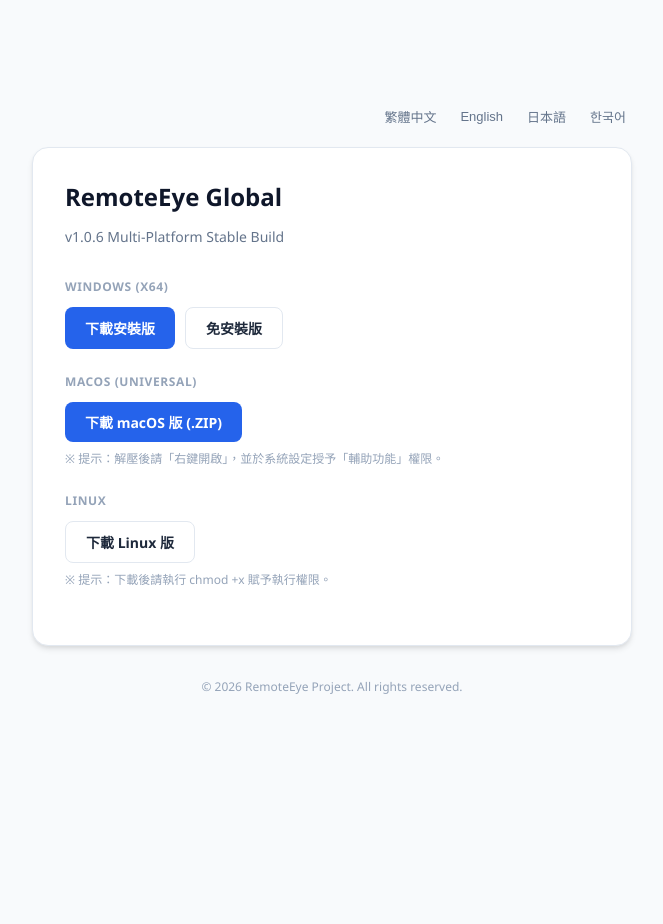
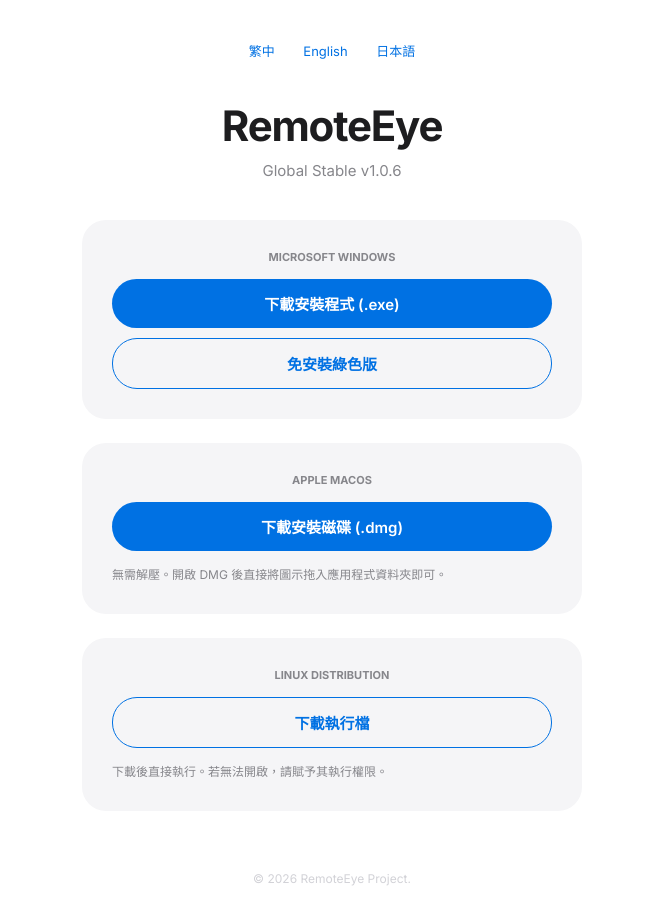
Before and after one commit to acmno123/RemoteEye, a plain HTML site: page index.html in a window 1280 px wide. Shown: the whole page, without its empty margins (308-971 px from the left). Before the commit the page ends 800 px from the top, so only its background shows below. Drawn offline with Linux system fonts and the light colour scheme.

Commit message:
Update macos and linux

```diff
--- a/index.html
+++ b/index.html
@@ -4,150 +4,115 @@
     <meta charset="UTF-8">
     <meta name="viewport" content="width=device-width, initial-scale=1.0">
     <title>RemoteEye Global - Official Distribution</title>
+    <link href="https://fonts.googleapis.com/css2?family=Inter:wght@400;600;700&display=swap" rel="stylesheet">
     <style>
-        /* 現代專業配色：深邃藍黑、極簡白、平順灰 */
         :root {
-            --primary: #2563eb;
-            --primary-hover: #1d4ed8;
-            --bg: #f8fafc;
-            --text: #1e293b;
-            --card-bg: #ffffff;
-            --border: #e2e8f0;
+            --primary: #0071e3;
+            --text: #1d1d1f;
+            --bg: #ffffff;
+            --card-bg: #f5f5f7;
+            --sub-text: #86868b;
         }
 
         body {
-            background-color: var(--bg);
-            color: var(--text);
-            font-family: 'Segoe UI', system-ui, -apple-system, sans-serif;
-            margin: 0; padding: 0;
-            display: flex; justify-content: center; align-items: center; min-height: 100vh;
+            font-family: 'Inter', -apple-system, sans-serif;
+            background: var(--bg); color: var(--text);
+            margin: 0; display: flex; justify-content: center; align-items: center; min-height: 100vh;
+            -webkit-font-smoothing: antialiased;
         }
 
-        .container {
-            width: 100%; max-width: 600px; padding: 40px 20px;
+        .container { width: 100%; max-width: 500px; padding: 40px 20px; text-align: center; }
+
+        .lang-nav { margin-bottom: 40px; }
+        .lang-link {
+            color: var(--primary); cursor: pointer; text-decoration: none;
+            font-size: 13px; margin: 0 12px; font-weight: 500;
         }
 
-        .card {
-            background: var(--card-bg);
-            border: 1px solid var(--border);
-            border-radius: 16px;
-            padding: 32px;
-            box-shadow: 0 4px 6px -1px rgba(0, 0, 0, 0.1), 0 2px 4px -1px rgba(0, 0, 0, 0.06);
+        h1 { font-size: 42px; font-weight: 700; letter-spacing: -1.2px; margin: 0; }
+        .version { color: var(--sub-text); font-size: 15px; margin: 10px 0 40px 0; }
+
+        .platform-card {
+            background: var(--card-bg); border-radius: 24px; padding: 30px; margin-bottom: 24px;
+            transition: transform 0.2s;
         }
+        .platform-card:hover { transform: scale(1.02); }
 
-        /* 語言切換選單 */
-        .lang-nav {
-            display: flex; justify-content: flex-end; gap: 12px; margin-bottom: 20px;
+        .tag { font-size: 11px; font-weight: 700; color: var(--sub-text); text-transform: uppercase; margin-bottom: 15px; display: block; }
+
+        .btn {
+            display: block; padding: 14px 20px; background: var(--primary); color: white;
+            text-decoration: none; border-radius: 25px; font-size: 15px; font-weight: 600;
+            transition: opacity 0.2s;
         }
-        .lang-btn {
-            background: none; border: none; color: #64748b;
-            cursor: pointer; font-size: 13px; font-weight: 500;
-        }
-        .lang-btn:hover { color: var(--primary); }
+        .btn:hover { opacity: 0.8; }
+        .btn-outline { background: transparent; border: 1.5px solid var(--primary); color: var(--primary); margin-top: 10px; }
 
-        h1 { font-size: 24px; font-weight: 700; margin: 0 0 8px 0; color: #0f172a; }
-        .subtitle { color: #64748b; font-size: 14px; margin-bottom: 32px; }
+        .hint { font-size: 12px; color: var(--sub-text); margin-top: 15px; line-height: 1.5; text-align: left; }
 
-        .section { margin-bottom: 24px; }
-        .platform-name { font-size: 12px; font-weight: 700; color: #94a3b8; text-transform: uppercase; letter-spacing: 0.05em; margin-bottom: 12px; }
-
-        /* 按鈕樣式 */
-        .btn-group { display: flex; flex-wrap: wrap; gap: 10px; }
-        .btn {
-            display: inline-flex; align-items: center; justify-content: center;
-            padding: 10px 20px; background: var(--primary); color: white;
-            text-decoration: none; border-radius: 8px; font-size: 14px; font-weight: 600;
-            transition: all 0.2s;
-        }
-        .btn:hover { background: var(--primary-hover); transform: translateY(-1px); }
-        .btn-outline { background: white; color: var(--text); border: 1px solid var(--border); }
-        .btn-outline:hover { background: #f1f5f9; border-color: #cbd5e1; }
-
-        .note { font-size: 12px; color: #94a3b8; margin-top: 8px; line-height: 1.5; }
-        .footer { text-align: center; margin-top: 32px; font-size: 12px; color: #94a3b8; }
+        footer { margin-top: 60px; font-size: 12px; color: #d2d2d7; }
     </style>
 </head>
 <body>
 
 <div class="container">
-    <div class="lang-nav">
-        <button class="lang-btn" onclick="setLang('zh')">繁體中文</button>
-        <button class="lang-btn" onclick="setLang('en')">English</button>
-        <button class="lang-btn" onclick="setLang('ja')">日本語</button>
-        <button class="lang-btn" onclick="setLang('ko')">한국어</button>
+    <nav class="lang-nav">
+        <a class="lang-link" onclick="setLang('zh')">繁中</a>
+        <a class="lang-link" onclick="setLang('en')">English</a>
+        <a class="lang-link" onclick="setLang('ja')">日本語</a>
+    </nav>
+
+    <header>
+        <h1>RemoteEye</h1>
+        <p class="version">Global Stable v1.0.6</p>
+    </header>
+
+    <div class="platform-card">
+        <span class="tag" id="t_win">Microsoft Windows</span>
+        <a href="RemoteEye_Windows.exe" class="btn" id="b_win_s">下載安裝程式 (.exe)</a>
+        <a href="RemoteEye_Windows.exe" class="btn btn-outline" id="b_win_p">免安裝綠色版</a>
     </div>
 
-    <div class="card">
-        <h1>RemoteEye Global</h1>
-        <p class="subtitle">v1.0.6 Multi-Platform Stable Build</p>
-
-        <div class="section">
-            <div class="platform-name" id="t_win">Windows (x64)</div>
-            <div class="btn-group">
-                <a href="RemoteEye_Setup_v1.0.6.exe" class="btn" id="b_win_s">下載安裝版</a>
-                <a href="RemoteEye_Portable_v1.0.6.exe" class="btn btn-outline" id="b_win_p">免安裝版</a>
-            </div>
-        </div>
-
-        <div class="section">
-            <div class="platform-name" id="t_mac">macOS (Universal)</div>
-            <div class="btn-group">
-                <a href="RemoteEye_macOS.zip" class="btn" id="b_mac">下載 macOS 版 (.ZIP)</a>
-            </div>
-            <div class="note" id="c_mac">
-                ※ 提示：解壓後請「右鍵開啟」，並於系統設定授予「輔助功能」權限。
-            </div>
-        </div>
-
-        <div class="section">
-            <div class="platform-name" id="t_linux">Linux</div>
-            <div class="btn-group">
-                <a href="RemoteEye_Linux" class="btn btn-outline" id="b_linux">下載 Linux 版</a>
-            </div>
-            <div class="note" id="c_linux">※ 提示：下載後請執行 chmod +x 賦予執行權限。</div>
-        </div>
+    <div class="platform-card">
+        <span class="tag" id="t_mac">Apple macOS</span>
+        <a href="RemoteEye_macOS.dmg" class="btn" id="b_mac">下載安裝磁碟 (.dmg)</a>
+        <div class="hint" id="c_mac">無需解壓。開啟 DMG 後直接將圖示拖入應用程式資料夾即可。</div>
     </div>
 
-    <div class="footer">
-        © 2026 RemoteEye Project. All rights reserved.
+    <div class="platform-card">
+        <span class="tag" id="t_linux">Linux Distribution</span>
+        <a href="RemoteEye_Linux_App" class="btn btn-outline" id="b_linux">下載執行檔</a>
+        <div class="hint" id="c_linux">下載後直接執行。若無法開啟，請賦予其執行權限。</div>
     </div>
+
+    <footer>© 2026 RemoteEye Project.</footer>
 </div>
 
 <script>
     const i18n = {
         zh: {
-            t_win: "Windows (x64)", b_win_s: "下載安裝版", b_win_p: "免安裝版",
-            t_mac: "macOS (Universal)", b_mac: "下載 macOS 版 (.ZIP)", c_mac: "※ 提示：解壓後請「右鍵開啟」，並於系統設定授予「輔助功能」權限。",
-            t_linux: "Linux", b_linux: "下載 Linux 版", c_linux: "※ 提示：下載後請執行 chmod +x 賦予執行權限。"
+            t_win: "Microsoft Windows", b_win_s: "下載安裝程式 (.exe)", b_win_p: "免安裝綠色版",
+            t_mac: "Apple macOS", b_mac: "下載安裝磁碟 (.dmg)", c_mac: "無需解壓。開啟 DMG 後將圖示拖入應用程式資料夾即可。",
+            t_linux: "Linux Distribution", b_linux: "下載執行檔", c_linux: "下載後直接執行。若無法開啟，請賦予其執行權限。"
         },
         en: {
-            t_win: "Windows (x64)", b_win_s: "Download Installer", b_win_p: "Portable Version",
-            t_mac: "macOS (Universal)", b_mac: "Download for macOS (.ZIP)", c_mac: "※ Note: Right-click to 'Open'. Accessibility permissions required.",
-            t_linux: "Linux", b_linux: "Download for Linux", c_linux: "※ Note: Run 'chmod +x' after download."
+            t_win: "Microsoft Windows", b_win_s: "Download Installer (.exe)", b_win_p: "Portable Version",
+            t_mac: "Apple macOS", b_mac: "Download DMG Image", c_mac: "No extraction needed. Open DMG and drag the app to Applications folder.",
+            t_linux: "Linux Distribution", b_linux: "Download Binary", c_linux: "Run directly. Grant executable permission if needed."
         },
         ja: {
-            t_win: "Windows (x64)", b_win_s: "インストーラー版", b_win_p: "ポータブル版",
-            t_mac: "macOS (Universal)", b_mac: "macOS版をダウンロード", c_mac: "※ 注：アクセシビリティ権限を有効にする必要があります。",
-            t_linux: "Linux", b_linux: "Linux版をダウンロード", c_linux: "※ 注：実行前に chmod +x を実行してください。"
-        },
-        ko: {
-            t_win: "Windows (x64)", b_win_s: "설치 파일 다운로드", b_win_p: "무설치 버전",
-            t_mac: "macOS (Universal)", b_mac: "macOS용 다운로드", c_mac: "※ 참고: 접근성 권한 허용이 필요합니다.",
-            t_linux: "Linux", b_linux: "Linux용 다운로드", c_linux: "※ 참고: 다운로드 후 chmod +x 권한을 부여하세요."
+            t_win: "Microsoft Windows", b_win_s: "インストーラー (.exe)", b_win_p: "ポータブル版",
+            t_mac: "Apple macOS", b_mac: "DMG イメージをダウンロード", c_mac: "解凍は不要です。DMGを開き、アプリをアプリケーションフォルダにドラッグしてください。",
+            t_linux: "Linux Distribution", b_linux: "バイナリをダウンロード", c_linux: "ダウンロード後に直接実行してください。"
         }
     };
 
     function setLang(lang) {
         const res = i18n[lang] || i18n['zh'];
-        document.getElementById('t_win').innerText = res.t_win;
-        document.getElementById('b_win_s').innerText = res.b_win_s;
-        document.getElementById('b_win_p').innerText = res.b_win_p;
-        document.getElementById('t_mac').innerText = res.t_mac;
-        document.getElementById('b_mac').innerText = res.b_mac;
-        document.getElementById('c_mac').innerText = res.c_mac;
-        document.getElementById('t_linux').innerText = res.t_linux;
-        document.getElementById('b_linux').innerText = res.b_linux;
-        document.getElementById('c_linux').innerText = res.c_linux;
+        for (let id in res) {
+            const el = document.getElementById(id);
+            if (el) el.innerText = res[id];
+        }
     }
 </script>
 
```
Also changed, not shown: 2 other files.
